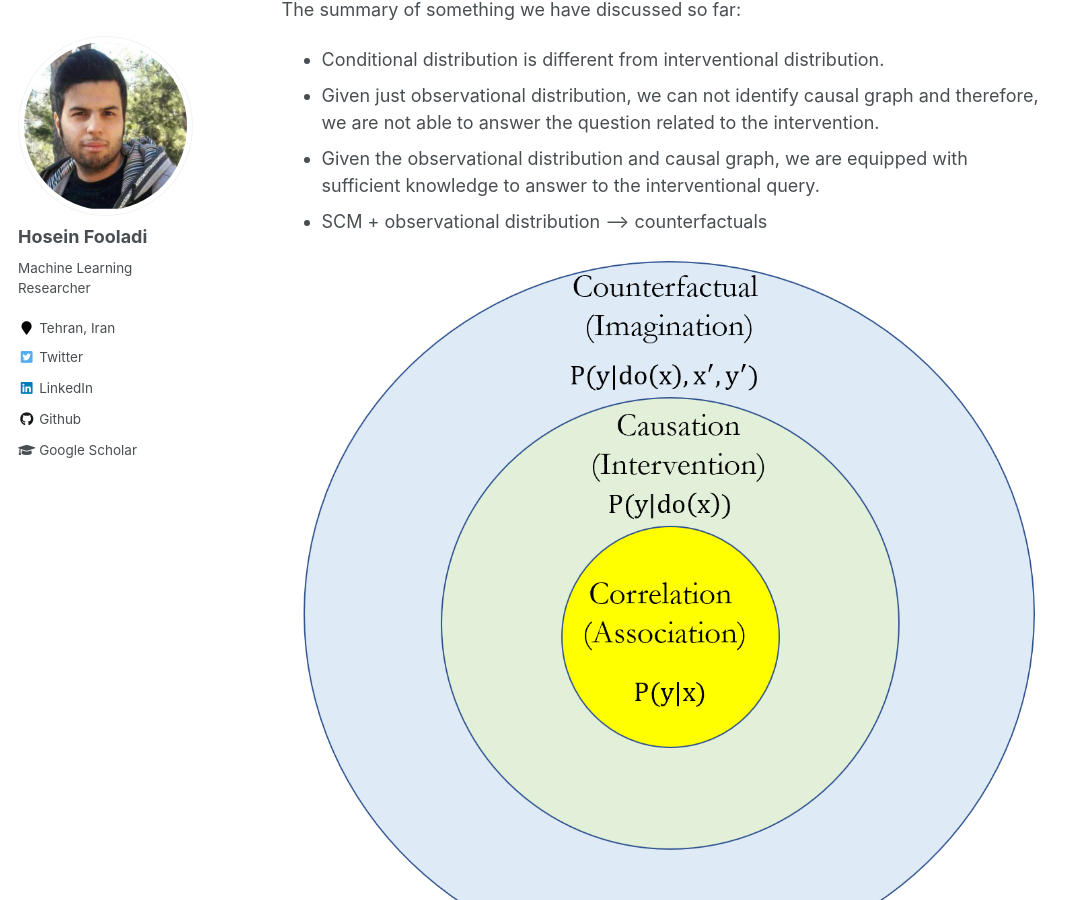
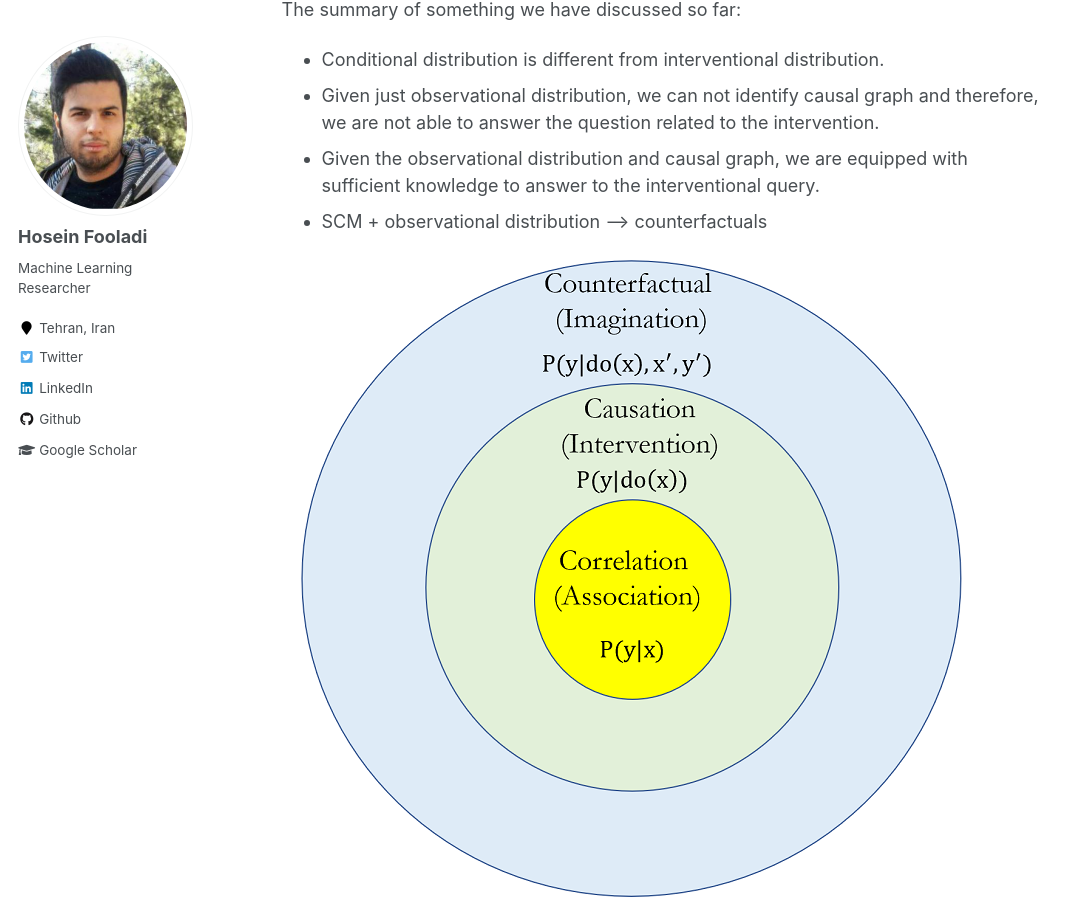
Before and after one commit to HFooladi/HFooladi.github.io, a Jekyll site: the page built from _posts/2019-04-01-Causal_Inference_and_learning.md, in a window 1280 px wide and 900 px high, scrolled down 2519 px. Shown: the whole window, without its empty margins (0-1082 px from the left). Built offline with Jekyll 4.4.1, drawn with Linux system fonts in a browser that asks for light colours; formulas are drawn with MathJax 3.

Commit message:
resizing the figure

```diff
--- a/_posts/2019-04-01-Causal_Inference_and_learning.md
+++ b/_posts/2019-04-01-Causal_Inference_and_learning.md
@@ -59,7 +59,7 @@ The summary of something we have discussed so far:
 - SCM + observational distribution --> counterfactuals
 
 <div class="imgcap">
-<img src="/images/assets/Causal_Inference_and_learning/ladder_of_causation.PNG" height="100" class="center">
+<img src="/images/assets/Causal_Inference_and_learning/ladder_of_causation.PNG" class="center">
 <div class="thecap" style="text-align:center">Figure 1: Three rungs of ladder of causation</div>
 </div>
 
```
Also changed, not shown: images/assets/Causal_Inference_and_learning/ladder_of_causation.PNG.
